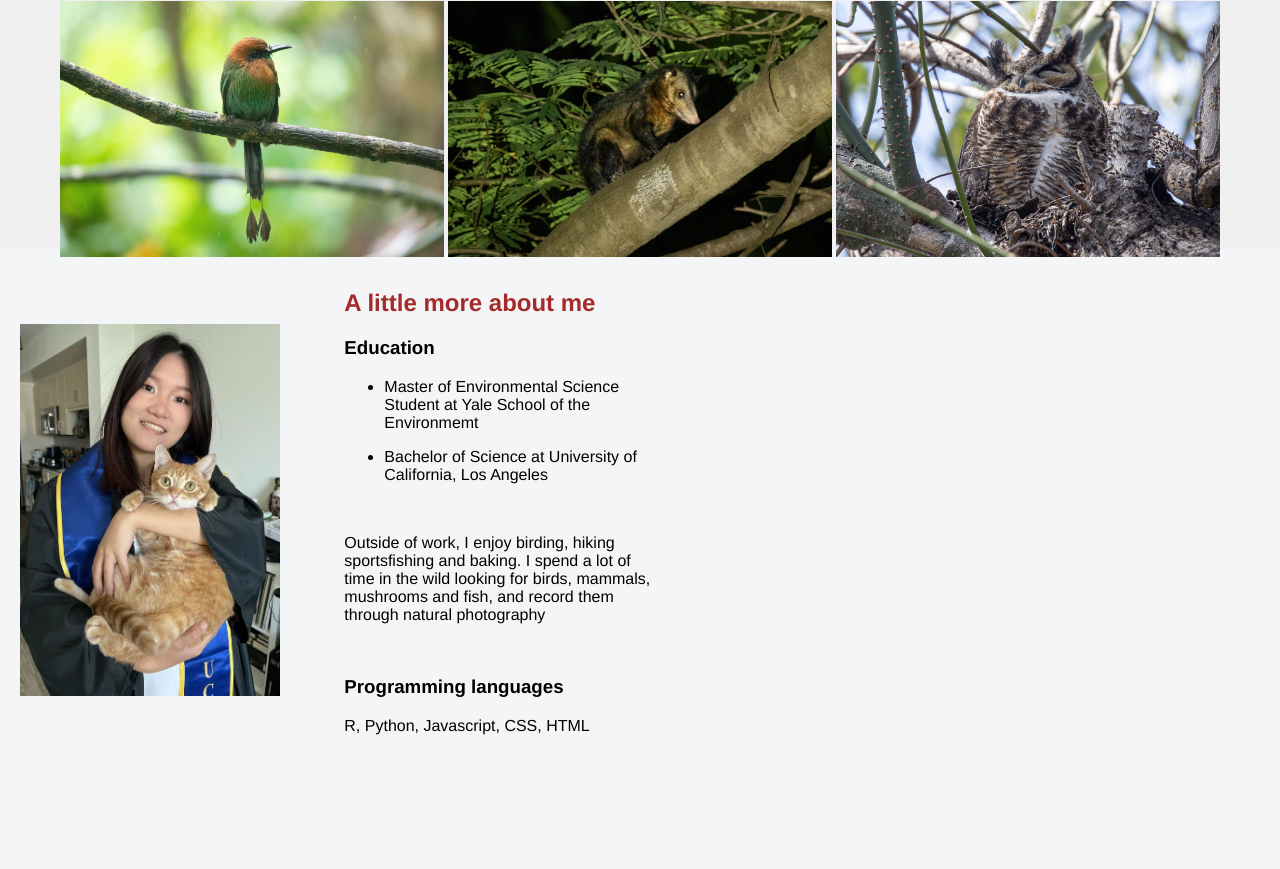
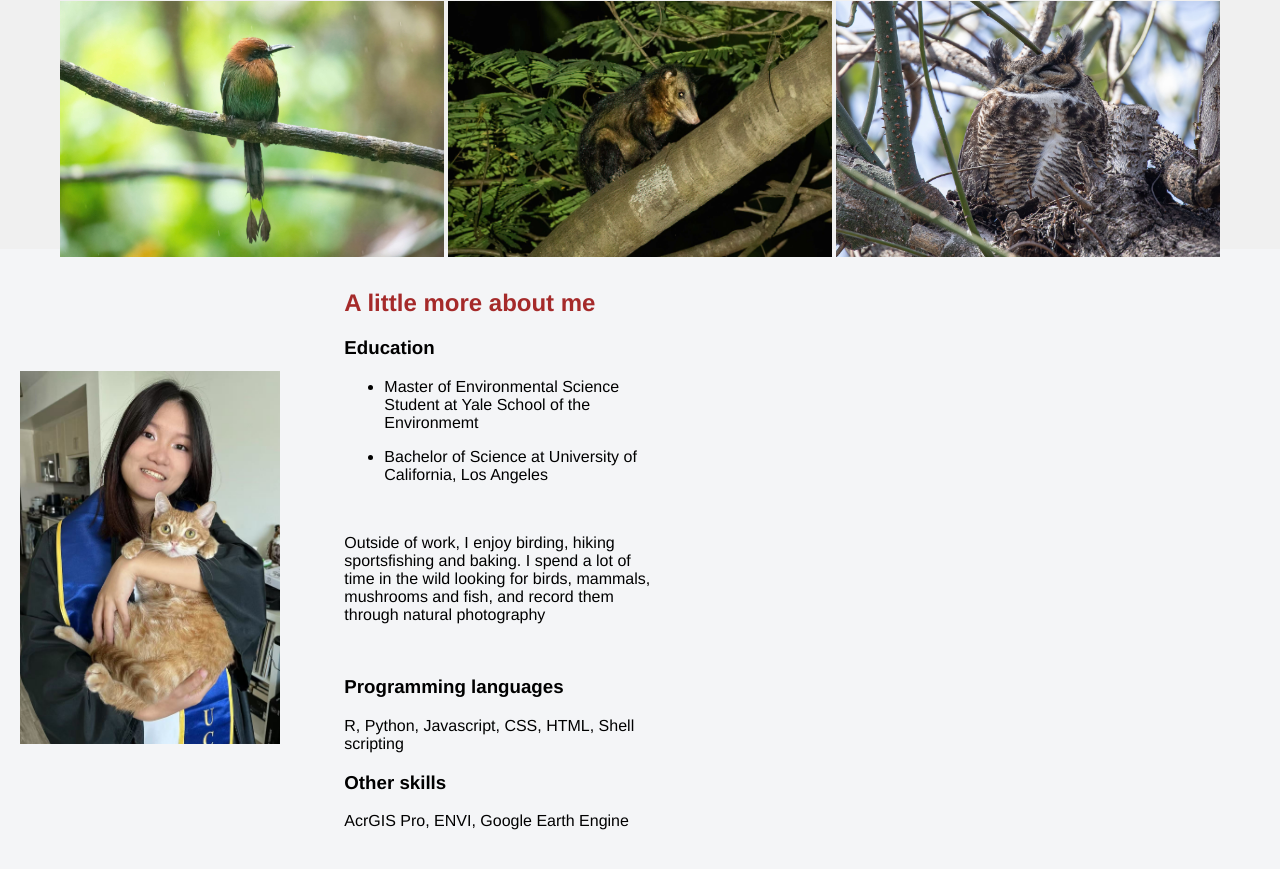
Before and after one commit to aslanyuheli/aslanyuheli.github.io, a plain HTML site: page index.html in a window 1280 px wide. Shown: the part 3811-4680 px from the top of the page. Drawn offline with Linux system fonts and the light colour scheme.

Commit message:
Update index.html

```diff
--- a/index.html
+++ b/index.html
@@ -116,7 +116,9 @@
         </ul>
         <p>Outside of work, I enjoy birding, hiking sportsfishing and baking. I spend a lot of time in the wild looking for birds, mammals, mushrooms and fish, and record them through natural photography</p><br>
         <h3>Programming languages</h3>
-        <p>R, Python, Javascript, CSS, HTML</p>
+        <p>R, Python, Javascript, CSS, HTML, Shell scripting</p>
+        <h3>Other skills</h3>
+        <p>AcrGIS Pro, ENVI, Google Earth Engine</p>
       </div>
     </div>
   </section>
```
